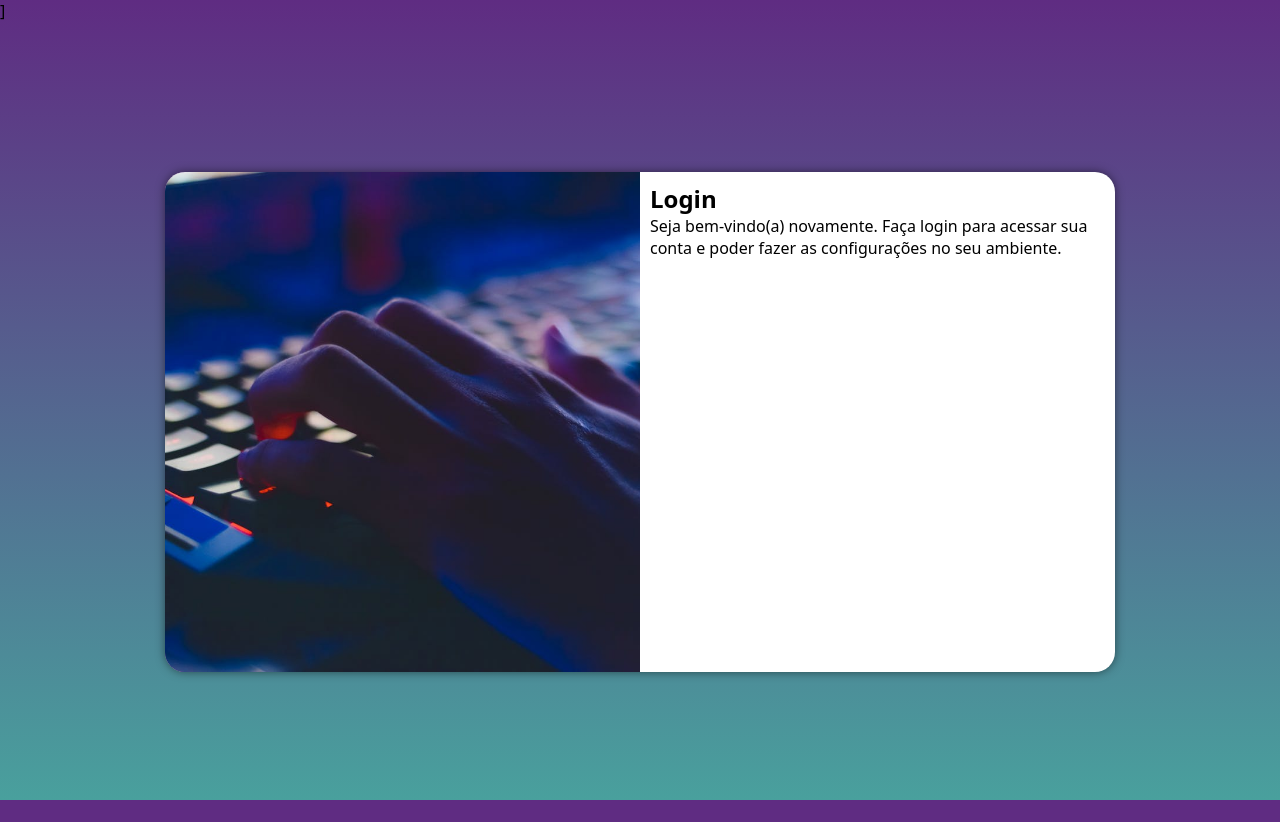
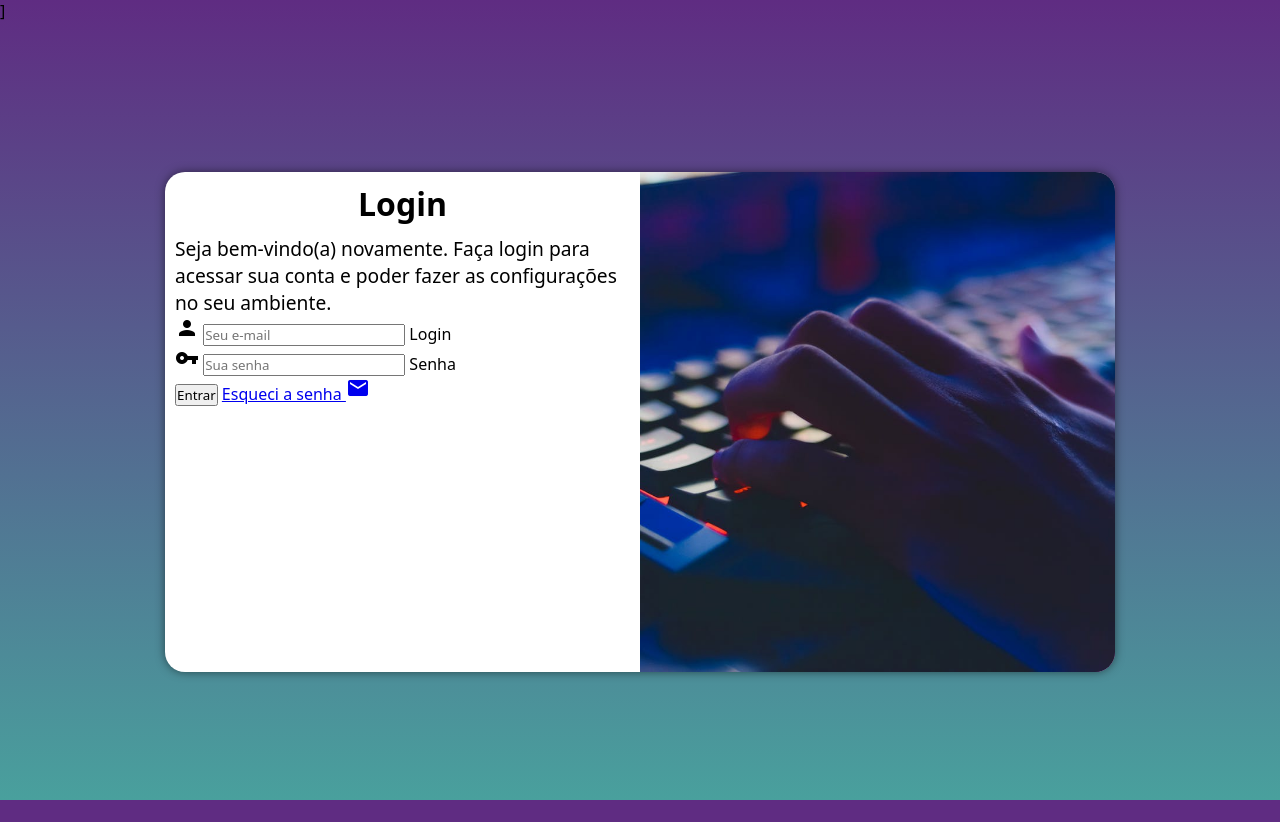
Before and after one commit to eRicK007-w/projeto-login, a plain HTML site: page index.html in a window 1280 px wide. Drawn offline with Linux system fonts and the light colour scheme.

Commit message:
inclui algumas coisas no html do projeto

```diff
--- a/estilos/mediaquerry.css
+++ b/estilos/mediaquerry.css
@@ -15,7 +15,7 @@ Grandes telas: 1200px e acima
     }
 
     section {
-        width: 90vw;
+        width: 80vw;
     }
 
     section#login > div#imagem {
@@ -40,13 +40,21 @@ Grandes telas: 1200px e acima
     }
 
     section#login > div#imagem {
-        float: left;
+        float: right;
         width: 50%;
         height: 100%;
     }
 
     section#login > div#formulario {
-        float: right;
+        float: left;
         width: 50%;
     }
+
+    div#formulario > h1 {
+        font-size: 2em;
+    }
+
+    div#formulario > p {
+    font-size: 1.2em;
+    }
 }
--- a/estilos/style.css
+++ b/estilos/style.css
@@ -54,3 +54,12 @@ section#login > div#formulario {
     padding: 10px;
     display: block;
 }
+
+div#formulario > h1 {
+    text-align: center;
+    margin-bottom: 10px;
+}
+
+div#formulario > p {
+    font-size: 0.8em;
+}
--- a/index.html
+++ b/index.html
@@ -4,6 +4,7 @@
     <meta charset="UTF-8">
     <meta name="viewport" content="width=device-width, initial-scale=1.0">
     <title>Login</title>
+    <link rel="stylesheet" href="https://fonts.googleapis.com/icon?family=Material+Icons">
     <link rel="stylesheet" href="estilos/style.css">]
     <link rel="stylesheet" href="estilos/mediaquerry.css">
 </head>
@@ -16,7 +17,20 @@
             <div id="formulario">
                 <h1>Login</h1>
                 <p>Seja bem-vindo(a) novamente. Faça login para acessar sua conta e poder fazer as configurações no seu ambiente.</p>
-                <form action="login.php" method="post"></form>
+                <form action="login.php" method="post" autocomplete="on">
+                    <div class="campo">
+                        <i class="material-icons">person</i>
+                        <input type="email" name="login" id="ilogin" placeholder="Seu e-mail" autocomplete="email" required maxlength="30">
+                        <label for="ilogin">Login</label>
+                    </div>
+                    <div class="campo">
+                        <i class="material-icons">vpn_key</i>
+                        <input type="password" name="senha" id="isenha" placeholder="Sua senha">
+                        <label for="isenha" autocomplete="password" required minlength="8" maxlength="20">Senha</label>
+                    </div>
+                    <input type="submit" value="Entrar">
+                    <a href="esqueci.html">Esqueci a senha <i class="material-icons">mail</i></a>
+                </form>
             </div>
         </section>
     </main>
```
